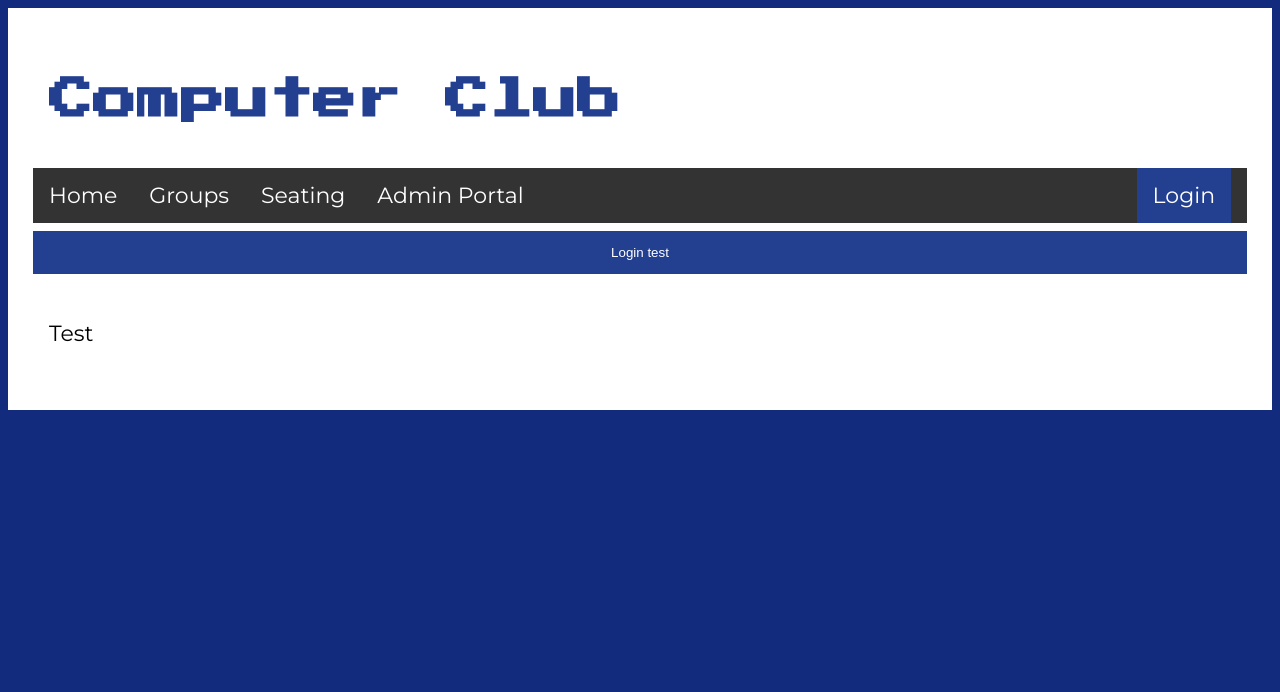
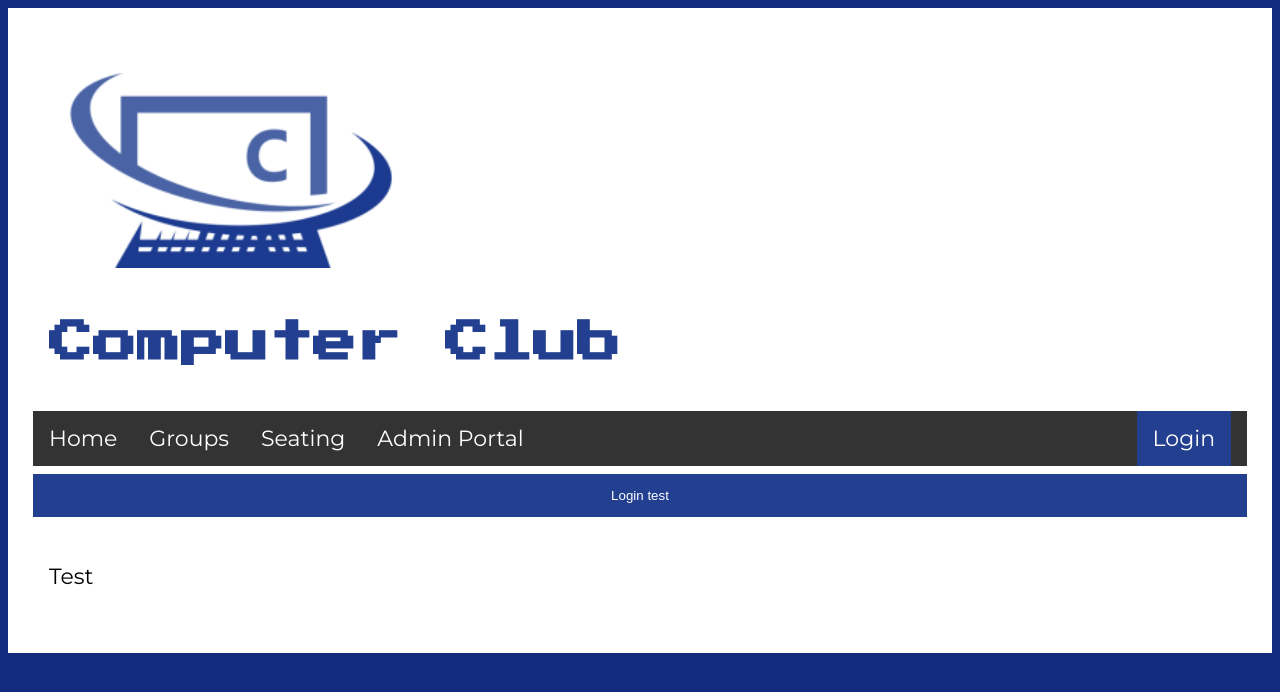
Before and after one commit to Redstone-2/CITComputerClub2, a Jekyll site: the page built from seating.md, in a window 1280 px wide. Shown: the top 692 px of the page. Built offline with Jekyll 4.4.1, drawn with Linux system fonts in a browser that asks for light colours; nearby versions of some CDN libraries; the repository's description, which GitHub fills in, is left out.

Commit message:
Update default.html

```diff
--- a/_layouts/default.html
+++ b/_layouts/default.html
@@ -268,6 +268,7 @@
     <div id = "page">
     <header>
       <div class="container">
+        <img src="compclublogo.png" alt="logo">
         <a id="a-title" href="{{ '/' | relative_url }}">
           <h1>{{ site.title | default: site.github.repository_name }}</h1>
         </a>
```
